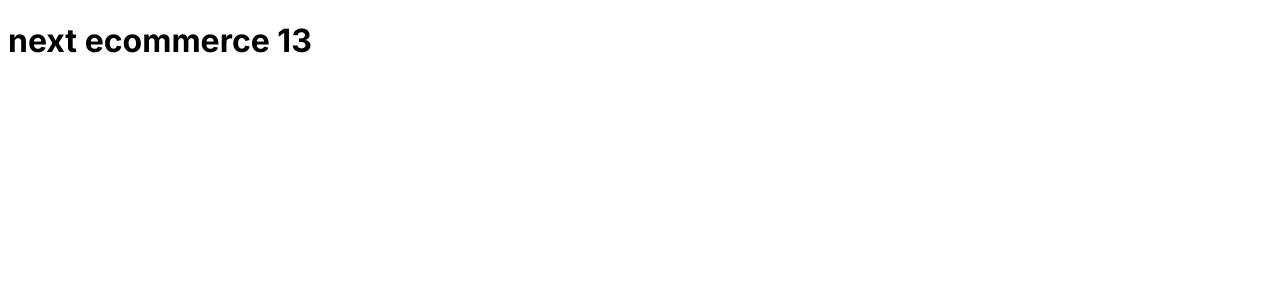
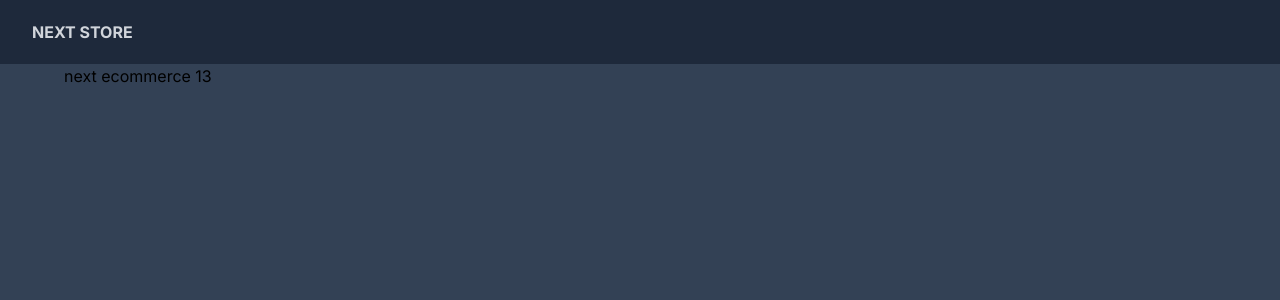
Before and after one commit to Matheusfllps/next-commerce, a Next.js app: page / in a window 1280 px wide. Shown: the top 300 px of the page. Built offline with nearby package versions, Linux system fonts and the light colour scheme.

Commit message:
Adicionando a navbar

```diff
--- /dev/null
+++ b/src/app/components/Navbar.tsx
@@ -0,0 +1,13 @@
+import Link from 'next/link'
+
+export function Navbar(){
+  return(
+      <nav className='fixed  top-0 w-full flex items-center py-2 px-8 justify-between z-50 bg-slate-800 text-gray-300'>
+          <Link href='/' className='uppercase font-bold text-md h-12 flex items-center'>
+            Next Store
+          </Link>
+
+
+        </nav>
+  )
+}
--- a/src/app/layout.tsx
+++ b/src/app/layout.tsx
@@ -1,6 +1,7 @@
+import './globals.css'
 import type { Metadata } from 'next'
 import { Inter } from 'next/font/google'
-
+import {Navbar} from  './components/Navbar'
 const inter = Inter({ subsets: ['latin'] })
 
 export const metadata: Metadata = {
@@ -15,7 +16,12 @@
 }) {
   return (
     <html lang="en">
-      <body className={inter.className}>{children}</body>
+      <body className={inter.className}>
+      <Navbar />
+        <main className='bg-slate-700 h-screen p-16'>
+        {children}
+        </main>
+        </body>
     </html>
   )
 }
--- a/src/app/page.tsx
+++ b/src/app/page.tsx
@@ -1,12 +1,7 @@
-
 export default function Home() {
   return (
-    <main>
+    <div>
       <h1>next ecommerce 13</h1>
-
-
-
-
-    </main>
+    </div>
   )
 }
```
